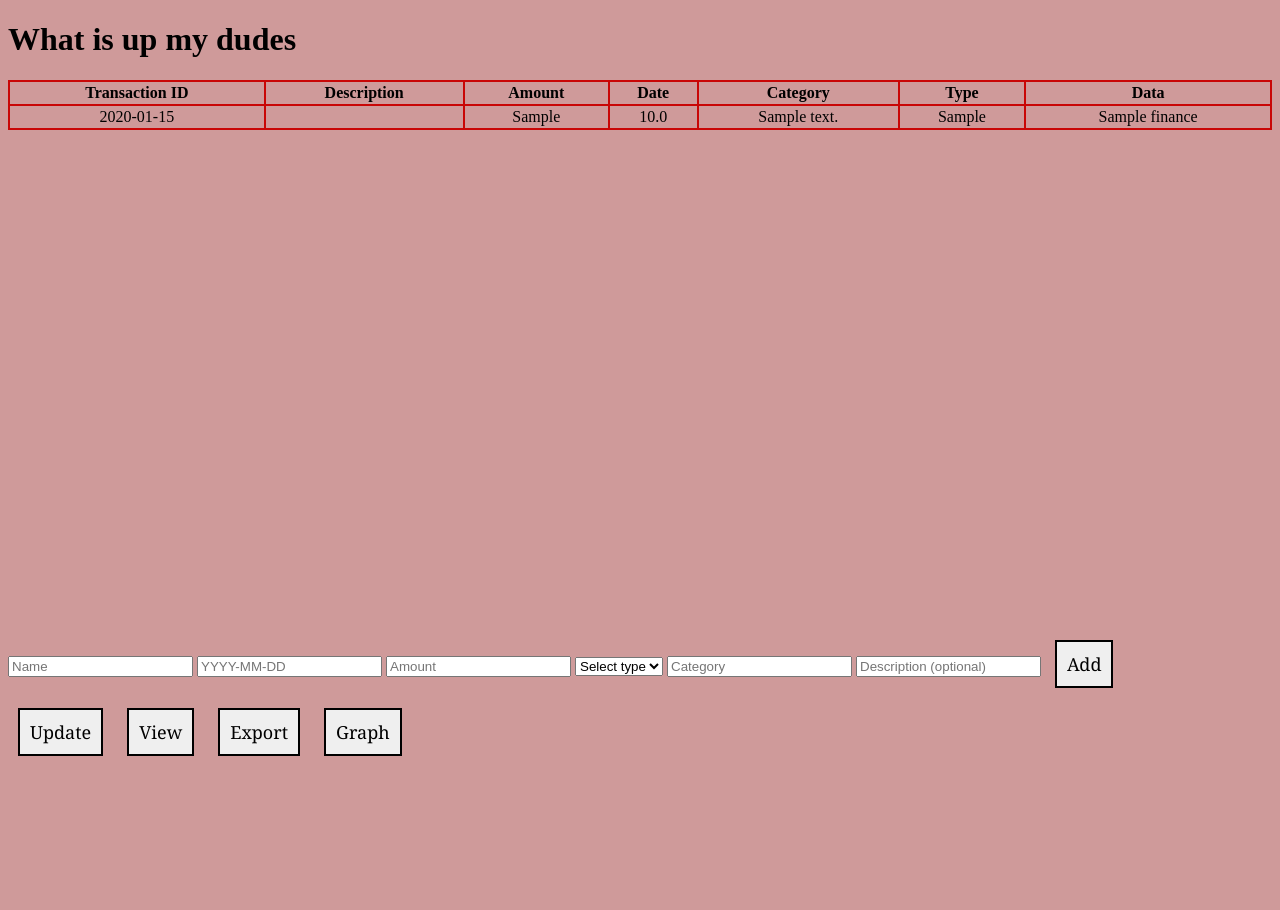
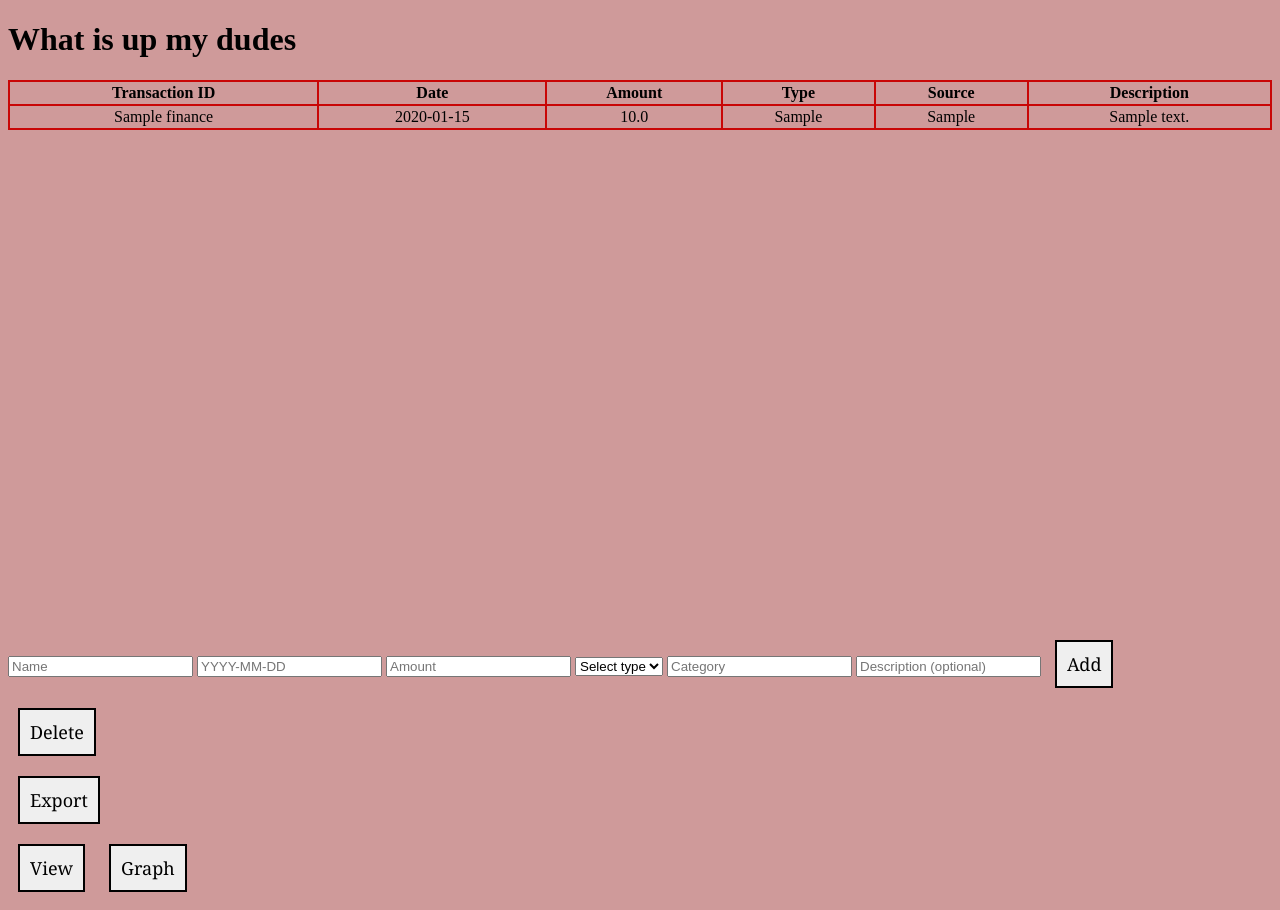
Before and after one commit to gurrajbains/FinanceProject, a Flask app: page / in a window 1280 px wide. Before the commit the page ends 756 px from the top, so only its background shows below. Run offline with Flask 3, Linux system fonts and the light colour scheme; tables that the repository leaves empty hold one stand-in row (values such as "Sample post").

Commit message:
Added delete functionality as well as surface level export implementation

```diff
--- a/app.py
+++ b/app.py
@@ -1,5 +1,5 @@
-from flask import Flask, app, render_template, request, redirect, url_for
-from database import init_db, add_transaction, get_all_transactions, return_HTML_table
+from flask import Flask, app, render_template, request, redirect, send_file, url_for
+from database import delete_transaction, init_db, add_transaction, get_all_transactions, return_HTML_table, delete_all_transactions, export_to_csv, get_summary, get_transactions_by_type
 
 appp = Flask(__name__)
 
@@ -20,7 +20,21 @@ def add():
     add_transaction(name, date, amount, ttype, category, description)
 
     return redirect(url_for("house"))
+@appp.route("/delete", methods=["POST"])
+def delete():
+    delete_all_transactions()
+    return redirect(url_for("house"))
 
+
+
+@appp.route("/export", methods=["POST"])
+def export():
+    rows = get_all_transactions()
+    export_to_csv(rows)
+    filename = "finance.csv"
+    attachment; filename="finance.csv"
+    return send_file(filename, as_attachment=True)
+    return redirect(url_for("house"))
 if(__name__ == '__main__'):
     init_db()
     appp.run(debug=True)
--- a/database.py
+++ b/database.py
@@ -1,4 +1,5 @@
 # database.py
+import csv
 import sqlite3
 from flask import g, render_template
 
@@ -102,3 +103,14 @@ def get_transactions_by_type(ttype):
     rows = cursor.fetchall()
     conn.close()
     return rows
+def export_to_csv(rows):
+    #Need to clean up data , need to clean up ui, need to clean up how data is being dsipalted on the CLI, add abiility to give percentages based on income etc; tax rates ; etc ; total percentage of money used; revenue across a few months etc;
+    """
+    Export all transactions to a CSV file.
+    """
+    with open('finance.csv', 'w', newline='') as csvfile:  #open file in write mode
+        columns = ['Name', 'Date', 'Amount', 'Type', 'Category', 'Description'] # define ccollumns  fo rthe csv files
+        writer = csv.writer(csvfile)#writer will be write into csv file
+        writer.writerow(columns) # write the header rows
+        for row in rows: #go through every single row in rows and put the values intoo the corresponding header
+            writer.writerow(row)
--- /dev/null
+++ b/finance.csv
@@ -0,0 +1,5 @@
+Name,Date,Amount,Type,Category,Description
+Gurraj Bains,2006-09-23,12221.0,income,Job,Weekly Salary
+Gurraj Bains,2006-09-23,12221.0,income,Job,Weekly Salary
+Gurraj Bains,2006-09-23,12221.0,income,Job,Weekly Salary
+Gurraj Bains,2006-09-23,12221.0,income,Job,Weekly Salary
--- a/templates/index.html
+++ b/templates/index.html
@@ -23,23 +23,16 @@ table,th,td{
 <table border=5 frame=red rules=rows, width = 100% text-align = center>
     <tr style="border-bottom: 1px solid #ff0000;">
         <th> Transaction ID </th>
-        <th> Description </th>
+         <th> Date </th>
         <th> Amount </th>
-        <th> Date </th>
-        <th> Category </th>
         <th> Type </th>
-        <th> Data </th>
+        <th> Source </th>
+         <th> Description </th>
     </tr>
     <tbody>
         <tr >
         {% for row in rows %}
-        <td> {{row[1]}} </td>
-        <td> {{row[6]}} </td>
-        <td> {{row[3]}} </td>
-        <td> {{row[2]}} </td>
-        <td> {{row[5]}} </td>
-        <td> {{row[4]}} </td>
-        <td>{{row[0]}}</td>
+          <td>{{row[0]}}</td><td> {{row[1]}} </td> <td> {{row[2]}} </td>   <td> {{row[3]}} </td>  <td> {{row[4]}} </td>   <td> {{row[5]}} </td>
      </tr>
       {% endfor %}
     </tbody>
@@ -57,11 +50,9 @@ button  {
     gap: 100px;
     cursor: pointer;
 } </style >
-<script>
-function update() {
-    <button>View</button>
-}
-</script><form action="/add" method="POST">
+
+
+<form action="/add" method="POST">
   <input type="text" name="name" placeholder="Name" required>
 
   <input type="text" name="date" placeholder="YYYY-MM-DD" required>
@@ -81,9 +72,14 @@ function update() {
     <button type="submit">Add</button>
 
 </form>
-    <button onclick="update()">Update</button>
+<form action="/delete" method="POST">
+    <button type="submit">Delete</button>
+</form>
+<form action="/export" method="GET">
+    <button type="submit">Export</button>
+</form>
     <button>View</button>
-    <button>Export</button>
+
     <button>Graph</button>
 
 
--- a/transactions.csv
+++ /dev/null
@@ -1,3 +0,0 @@
-Name,Date,Amount,Type,Category,Description
-gurraj,09-23-2006,12222.0,income,job,monthly salary
-gurraj bains,09-23-2006,11535.0,income,job,monthly salary
```
